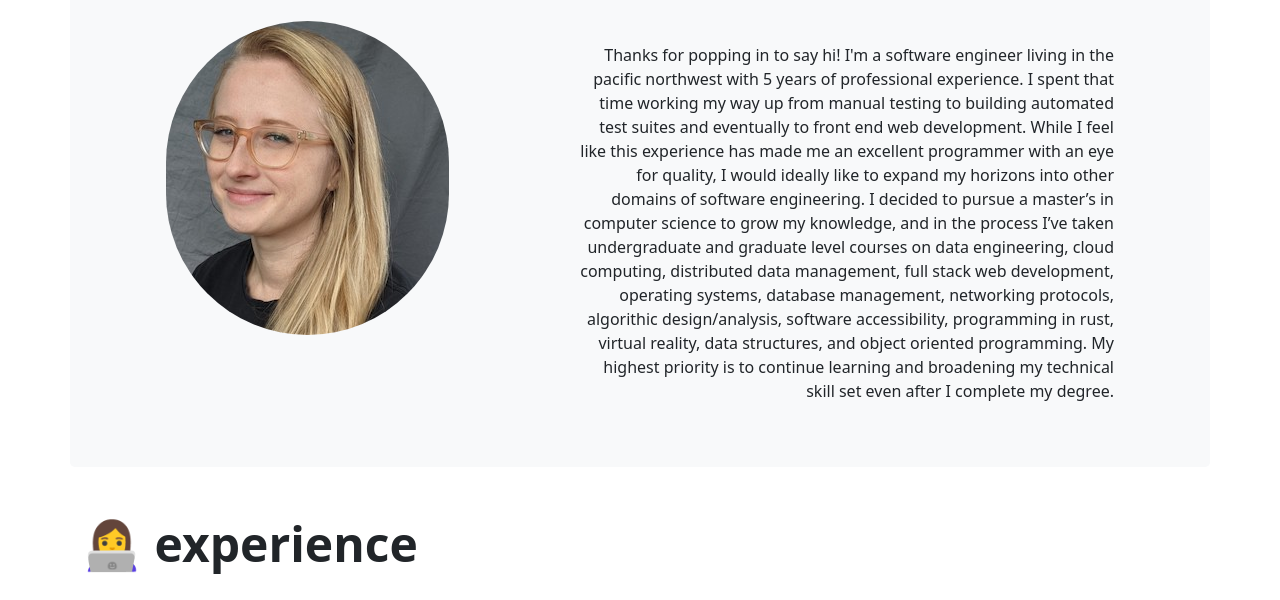
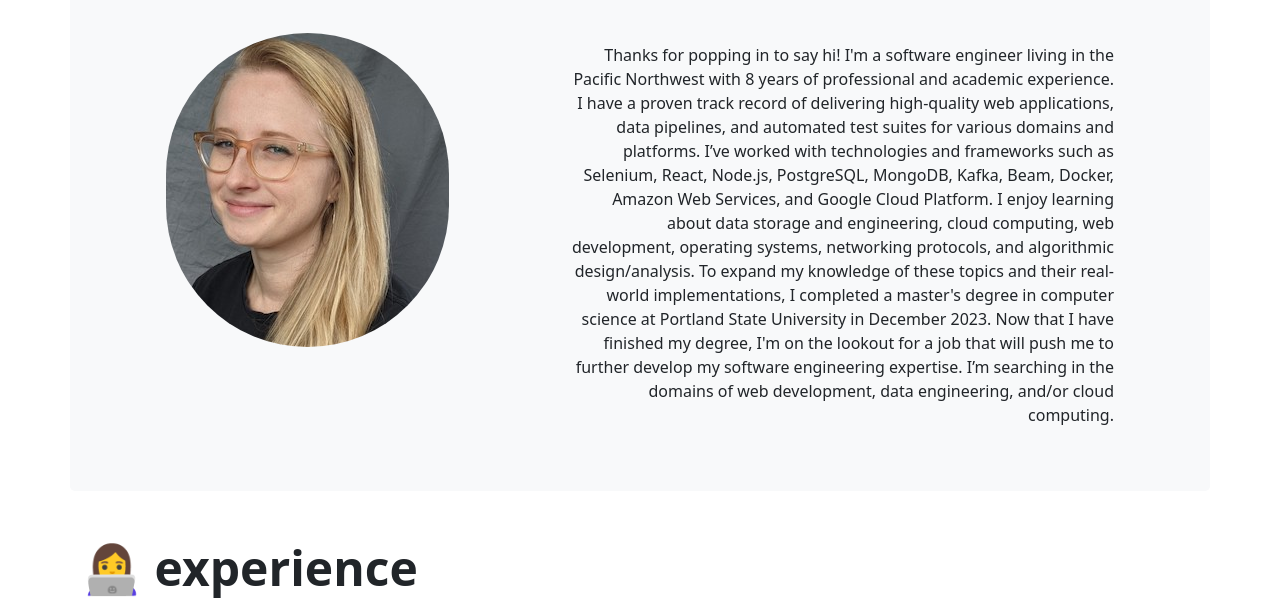
Before and after one commit to kelseyleewerner/profile-website, a plain HTML site: page frontend/index.html in a window 1280 px wide. Shown: the part 231-831 px from the top of the page. Drawn offline with nearby package versions, Linux system fonts and the light colour scheme.

Commit message:
replace bio with new text

```diff
--- a/frontend/index.html
+++ b/frontend/index.html
@@ -90,21 +90,22 @@
               </h1>
               <p class="text-md-end">
                 Thanks for popping in to say hi! I'm a software engineer living
-                in the pacific northwest with 5 years of professional
-                experience. I spent that time working my way up from manual
-                testing to building automated test suites and eventually to
-                front end web development. While I feel like this experience has
-                made me an excellent programmer with an eye for quality, I would
-                ideally like to expand my horizons into other domains of
-                software engineering. I decided to pursue a master’s in computer
-                science to grow my knowledge, and in the process I’ve taken
-                undergraduate and graduate level courses on data engineering, cloud computing,
-                distributed data management, full stack web development, operating systems,
-                database management, networking protocols, algorithic
-                design/analysis, software accessibility, programming in rust, virtual reality, data structures, and object oriented
-                programming. My highest priority is to continue learning and
-                broadening my technical skill set even after I complete my
-                degree.
+                in the Pacific Northwest with 8 years of professional and
+                academic experience. I have a proven track record of delivering
+                high-quality web applications, data pipelines, and automated
+                test suites for various domains and platforms. I’ve worked with
+                technologies and frameworks such as Selenium, React, Node.js,
+                PostgreSQL, MongoDB, Kafka, Beam, Docker, Amazon Web Services,
+                and Google Cloud Platform. I enjoy learning about data storage
+                and engineering, cloud computing, web development, operating
+                systems, networking protocols, and algorithmic design/analysis.
+                To expand my knowledge of these topics and their real-world
+                implementations, I completed a master's degree in computer
+                science at Portland State University in December 2023. Now that
+                I have finished my degree, I'm on the lookout for a job that
+                will push me to further develop my software engineering
+                expertise. I’m searching in the domains of web development, data
+                engineering, and/or cloud computing.
               </p>
             </div>
           </div>
@@ -136,7 +137,8 @@
                     <li class="mb-2">ruby</li>
                     <li class="mb-2">software quality assurance</li>
                     <li class="mb-2">
-                      software test automation: cucumber, gherkin, protractor, & selenium
+                      software test automation: cucumber, gherkin, protractor, &
+                      selenium
                     </li>
                     <li class="mb-2">test case design</li>
                   </ul>
@@ -153,7 +155,9 @@
                     <li class="mb-2">c/c++</li>
                     <li class="mb-2">cloud computing</li>
                     <li class="mb-2">data engineering</li>
-                    <li class="mb-2">distributed data management & computing</li>
+                    <li class="mb-2">
+                      distributed data management & computing
+                    </li>
                     <li class="mb-2">full stack web development</li>
                     <li class="mb-2">google cloud platform</li>
                     <li class="mb-2">javascript</li>
@@ -225,7 +229,9 @@
                 >
                   <div class="accordion-body">
                     <p>
-                      With a focus on systems, networking, and practical applications of modern software building techniques, I've taken courses in the following topics:
+                      With a focus on systems, networking, and practical
+                      applications of modern software building techniques, I've
+                      taken courses in the following topics:
                     </p>
                     <ul class="mt-0">
                       <li>data engineering</li>
@@ -280,10 +286,10 @@
                     in computer science and math to get the appropriate
                     foundational knowledge. In 2018, I began attending classes
                     at Portland State University while working full time, and by
-                    the summer of 2021, I completed 12 undergraduate
-                    courses. I’ve worked closely with my advisor to ensure
-                    that I have completed a series of courses that will set me
-                    up for success to begin a full time master's program at PSU.
+                    the summer of 2021, I completed 12 undergraduate courses.
+                    I’ve worked closely with my advisor to ensure that I have
+                    completed a series of courses that will set me up for
+                    success to begin a full time master's program at PSU.
                   </p>
                 </div>
               </div>
@@ -616,9 +622,7 @@
                 <div>
                   <h3>Phi Kappa Phi Honors Society</h3>
                   <h4>Portland State University Chapter of Phi Kappa Phi</h4>
-                  <h5 class="text-secondary">
-                    May 2023
-                  </h5>
+                  <h5 class="text-secondary">May 2023</h5>
                 </div>
               </button>
             </h2>
@@ -629,7 +633,9 @@
               data-bs-parent="#award-item-1"
             >
               <p class="accordion-body">
-                I was inducted into this honors society because I ranked in the top 10% of my graduate student class at the Maseeh College of Engineering and Computer Science
+                I was inducted into this honors society because I ranked in the
+                top 10% of my graduate student class at the Maseeh College of
+                Engineering and Computer Science
               </p>
             </div>
           </div>
@@ -650,9 +656,7 @@
                 <div>
                   <h3>Laurels Graduate Award</h3>
                   <h4>Portland State University</h4>
-                  <h5 class="text-secondary">
-                    May 2020
-                  </h5>
+                  <h5 class="text-secondary">May 2020</h5>
                 </div>
               </button>
             </h2>
@@ -663,7 +667,9 @@
               data-bs-parent="#award-item-2"
             >
               <p class="accordion-body">
-                I received this $6,000 grant in recognition of my scholarly accomplishments as a computer science student at Portland State University
+                I received this $6,000 grant in recognition of my scholarly
+                accomplishments as a computer science student at Portland State
+                University
               </p>
             </div>
           </div>
@@ -684,9 +690,7 @@
                 <div>
                   <h3>Rookie of the Year Award</h3>
                   <h4>Echo360</h4>
-                  <h5 class="text-secondary">
-                    January 2020
-                  </h5>
+                  <h5 class="text-secondary">January 2020</h5>
                 </div>
               </button>
             </h2>
@@ -697,7 +701,9 @@
               data-bs-parent="#award-item-3"
             >
               <p class="accordion-body">
-                This award honored my impact on improved product quality, excellent inter-team communication, and shaping future product features all within my first year working at the company
+                This award honored my impact on improved product quality,
+                excellent inter-team communication, and shaping future product
+                features all within my first year working at the company
               </p>
             </div>
           </div>
@@ -718,9 +724,7 @@
                 <div>
                   <h3>Teamwork Award - Quality Assurance Team</h3>
                   <h4>Echo360</h4>
-                  <h5 class="text-secondary">
-                    January 2020
-                  </h5>
+                  <h5 class="text-secondary">January 2020</h5>
                 </div>
               </button>
             </h2>
@@ -731,7 +735,9 @@
               data-bs-parent="#award-item-4"
             >
               <p class="accordion-body">
-                The QA team was presented with this award to recognize the contribution of our work to the overall success of product development at the company throughout 2019
+                The QA team was presented with this award to recognize the
+                contribution of our work to the overall success of product
+                development at the company throughout 2019
               </p>
             </div>
           </div>
```
